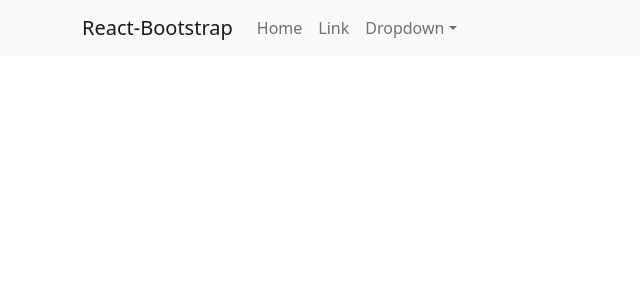
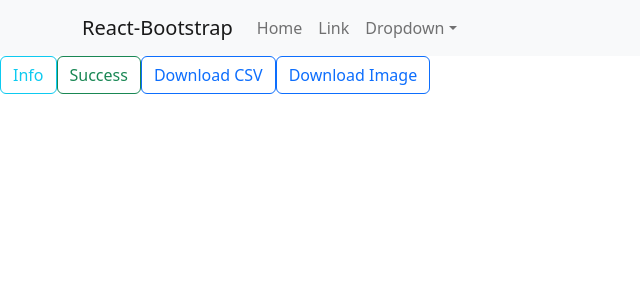
Before and after one commit to srsohan150626/reactFundamental, a React (Create React App) app: page / in a window 1280 px wide. Shown: the top 300 px of the page, without its empty margins (0-640 px from the left). Built offline with nearby package versions, Linux system fonts and the light colour scheme.

Commit message:
learning update

```diff
--- a/package.json
+++ b/package.json
@@ -5,6 +5,9 @@
   "dependencies": {
     "axios": "^1.1.3",
     "bootstrap": "^5.2.2",
+    "cogo-toast": "^4.2.3",
+    "export-from-json": "^1.7.0",
+    "html-to-image": "^1.10.8",
     "react": "^18.2.0",
     "react-bootstrap": "^2.5.0",
     "react-dom": "^18.2.0",
--- a/src/pages/Homepage.js
+++ b/src/pages/Homepage.js
@@ -1,10 +1,50 @@
 import React from 'react';
 import Homebanner from "../components/functional/Homebanner";
 import {Container, Nav, Navbar, NavDropdown} from "react-bootstrap";
+import cogoToast from "cogo-toast";
+import exportFromJSON from 'export-from-json'
+import * as htmlToImage from 'html-to-image';
 
 const Homepage = () => {
+    const InfoToast = () => {
+       let options = {
+           "position" : "top-right",
+           "hideAfter" : 3
+       }
+        cogoToast.info("Test Info", options);
+    }
+    const SuccessToast = () => {
+        cogoToast.success("Test Info");
+    }
+    const ExportCSV = () => {
+      const data = [
+          {
+              name: "Sohan",
+              city: "Dhaka"
+          },
+          {
+              name: "Saif",
+              city: "Kushtia"
+          }
+      ]
+        const fileName = 'Info';
+        const exportType =  exportFromJSON.types.xls;
+        exportFromJSON({ data, fileName, exportType });
+    }
+    const downloadImage = () => {
+        var node = document.getElementById('homepage');
+        htmlToImage.toPng(node)
+            .then(function (dataUrl) {
+                var img = new Image();
+                img.src = dataUrl;
+                document.body.appendChild(img);
+            })
+            .catch(function (error) {
+                console.error('oops, something went wrong!', error);
+            });
+    }
     return (
-        <div>
+        <div id="homepage">
             {/*<Homebanner title="React" subtitle="let's make some fun!" json={{name: "sohan", age: "26"}}/>*/}
             <Navbar bg="light" expand="lg">
                 <Container>
@@ -29,6 +69,10 @@ const Homepage = () => {
                     </Navbar.Collapse>
                 </Container>
             </Navbar>
+            <button onClick={InfoToast} className="btn btn-outline-info">Info</button>
+            <button onClick={SuccessToast} className="btn btn-outline-success">Success</button>
+            <button onClick={ExportCSV} className="btn btn-outline-primary">Download CSV</button>
+            <button onClick={downloadImage} className="btn btn-outline-primary">Download Image</button>
         </div>
     );
 };
```
Also changed, not shown: 1 other file (tests, documents, lock files or other folders).
